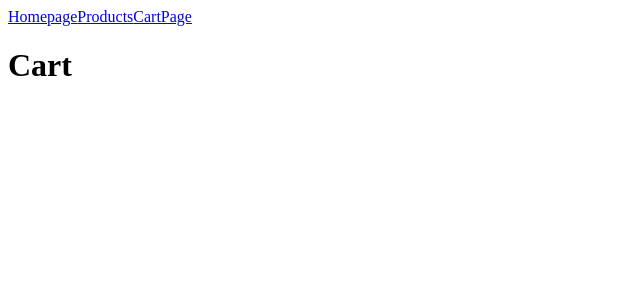
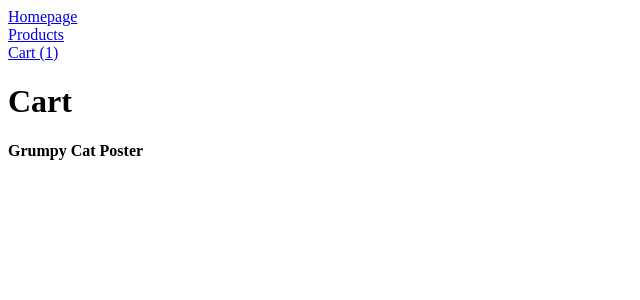
Before and after one commit to xeniakadar/project-shopping-cart, a React (Create React App) app in the folder project-shopping-cart/: page /cart in a window 1280 px wide. Shown: the top 300 px of the page, without its empty margins (0-640 px from the left). Built offline with nearby package versions, Linux system fonts and the light colour scheme.

Commit message:
added cart functionality using state and passing down props

```diff
--- a/project-shopping-cart/src/App.js
+++ b/project-shopping-cart/src/App.js
@@ -7,6 +7,7 @@ import Navbar from './components/Navbar'
 import ProductDetails from './components/ProductDetails'
 import ProductsPage from './components/ProductsPage';
 import NotFound from './components/NotFound';
+import productData from './productData';
 
 //first do navbar
 //then connect navbar to cart page
@@ -14,24 +15,59 @@ import NotFound from './components/NotFound';
 
 const App = () => {
 
-  const [itemsInCart, setItemsInCart] = useState([])
+  const [itemsInCart, setItemsInCart] = useState([
+    {
+      id: "1",
+      img: "./images/img1",
+      name: "Grumpy Cat Poster",
+      description: "Everyone's favorite cat who loves to hate",
+      price: 15
+    }
+  ])
+
+  // const [fakeItem, setFakeItem] = useState([1])
+
+  // function addToCart() {
+  //   const itemToAdd = "hi"
+
+  //   setFakeItem(prevItemsInCart => {
+  //     return ([
+  //       ...prevItemsInCart,
+  //       itemToAdd]
+  //     )
+  //   })
+
+  //   console.log(fakeItem)
+  // }
+  function addToCart(productId) {
+    const itemToAdd = productData.find(item => productId === item.id)
+
+    setItemsInCart(prevItemsInCart => {
+      return (
+       [ ...prevItemsInCart,
+        itemToAdd]
+      )
+    })
+  }
 
 
   return (
     <BrowserRouter>
-      <Navbar />
+      <Navbar itemsInCart={itemsInCart} />
       <Routes>
         <Route path="/" element={<Homepage />} />
         <Route path="/products">
           <Route index element={<ProductsPage />} />
-          <Route path=':productId' element={<ProductDetails />} />
+          <Route path=':productId' element={<ProductDetails itemsInCart={itemsInCart} addToCart={addToCart}/>} />
         </Route>
-        <Route path="/cart" element={<CartPage />} />
+        <Route path="/cart" element={<CartPage itemsInCart={itemsInCart} />} />
         <Route path="*" element={<NotFound />} />
       </Routes>
-    </BrowserRouter>
+      </BrowserRouter>
   )
 }
 
 
+
+
 export default App;
--- a/project-shopping-cart/src/components/CartPage.js
+++ b/project-shopping-cart/src/components/CartPage.js
@@ -1,9 +1,16 @@
 import React from "react";
 
-export default function Cart() {
+export default function Cart(props) {
+  const cartItems = props.itemsInCart.map(item => {
+    return <h4 key={item.id}>{item.name}</h4>
+  })
+
   return (
     <>
       <h1>Cart</h1>
+      <div>
+        {cartItems}
+      </div>
     </>
   )
 }
--- a/project-shopping-cart/src/components/Navbar.js
+++ b/project-shopping-cart/src/components/Navbar.js
@@ -1,17 +1,17 @@
 import React from 'react';
 import { NavLink } from 'react-router-dom';
 
-export default function Navbar() {
+export default function Navbar(props) {
   return (
     <nav>
       <NavLink to="/">
         Homepage
-      </NavLink>
+      </NavLink><br></br>
       <NavLink to="/products">
         Products
-      </NavLink>
+      </NavLink><br></br>
       <NavLink to="/cart">
-        CartPage
+        Cart ({props.itemsInCart.length})
       </NavLink>
     </nav>
   )
--- a/project-shopping-cart/src/components/ProductDetails.js
+++ b/project-shopping-cart/src/components/ProductDetails.js
@@ -3,11 +3,9 @@ import productData from "../productData";
 import { useParams } from "react-router-dom";
 
 
-
-export default function ProductDetails() {
+export default function ProductDetails(props) {
   const {productId} = useParams();
   const thisProduct = productData.find(data => data.id === productId)
-
 
   return (
     <div key={thisProduct.id}>
@@ -15,7 +13,7 @@ export default function ProductDetails() {
       <h1>{thisProduct.price}</h1>
       <p>{thisProduct.description}</p>
       {/*add images */}
-      <button>Add to cart</button>
+      <button onClick={() => props.addToCart(productId)}>Add to cart</button>
     </div>
   )
 }
```
